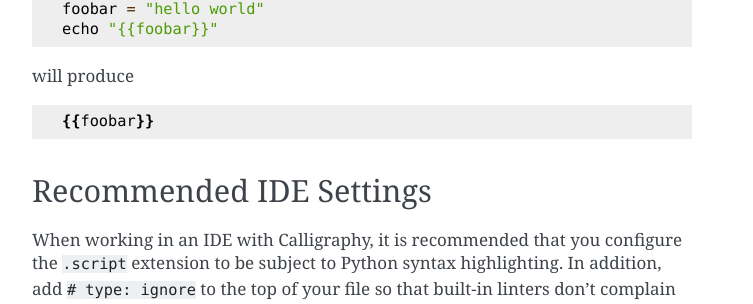
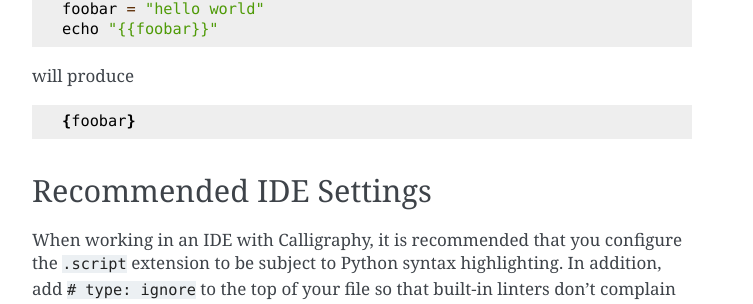
Before and after one commit to jfcarter2358/calligraphy, a Sphinx documentation site: the page built from docs/source/reference.rst, in a window 1280 px wide and 900 px high, scrolled down 3631 px. Shown: the part 487-791 px from the top of the window, without its empty margins (388-1141 px from the left). Built offline with Sphinx 7.4.7, drawn with Linux system fonts in a browser that asks for light colours.

Commit message:
DOC: Fix typo in reference section

```diff
--- a/docs/source/reference.rst
+++ b/docs/source/reference.rst
@@ -189,7 +189,7 @@
 
 .. code-block::
 
-   {{foobar}}
+   {foobar}
 
 Recommended IDE Settings
 ------------------------
```
